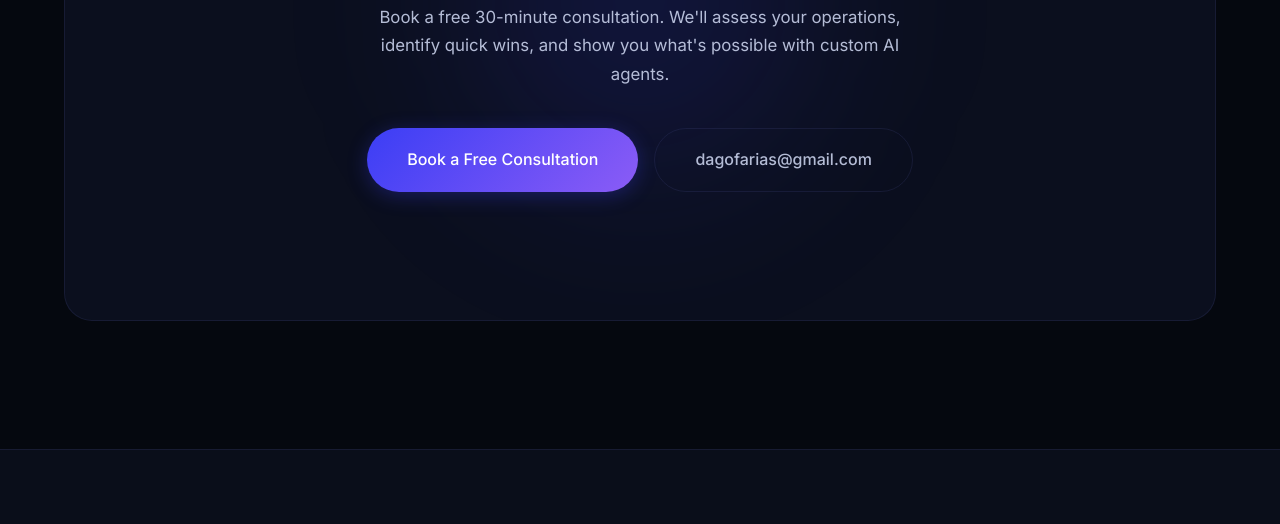
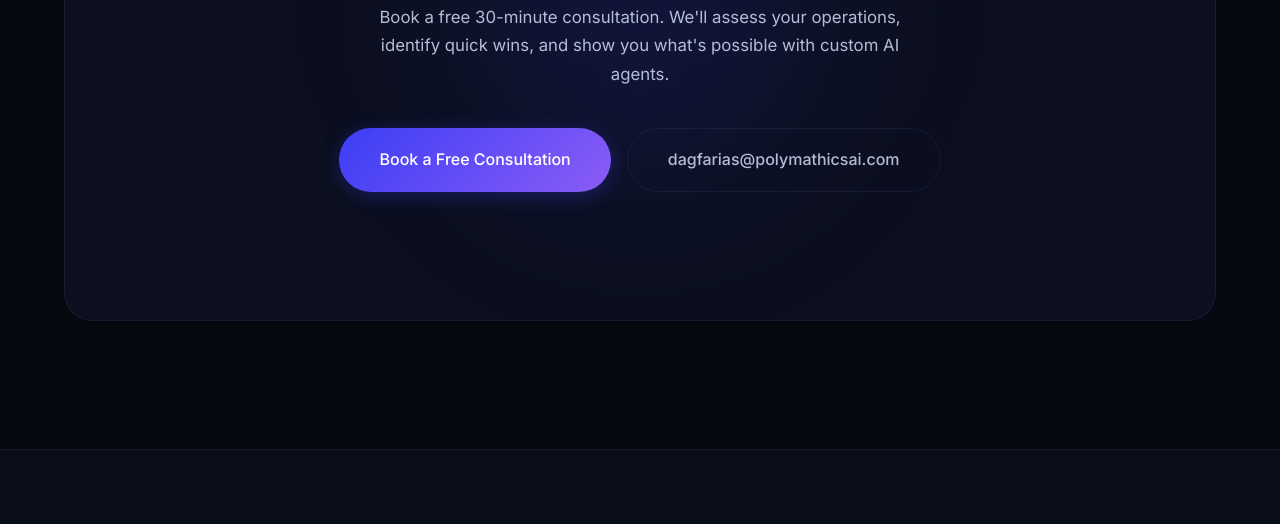
Before and after one commit to tenken127/polymathicstrat, a website built with Vite: page index.html in a window 1280 px wide. Shown: the part 5620-6144 px from the top of the page. Built offline with nearby package versions, Linux system fonts and the light colour scheme; animation ran at ten frames a second; a web font is replaced by a local one.

Commit message:
Update CTA email to dagfarias@polymathicsai.com

```diff
--- a/index.html
+++ b/index.html
@@ -344,8 +344,8 @@
         <p class="cta-text">Book a free 30-minute consultation. We'll assess your operations, identify quick wins, and
           show you what's possible with custom AI agents.</p>
         <div class="cta-actions">
-          <a href="mailto:dagofarias@gmail.com" class="btn btn-primary btn-lg">Book a Free Consultation</a>
-          <a href="mailto:dagofarias@gmail.com" class="btn btn-ghost btn-lg">dagofarias@gmail.com</a>
+          <a href="mailto:dagfarias@polymathicsai.com" class="btn btn-primary btn-lg">Book a Free Consultation</a>
+          <a href="mailto:dagfarias@polymathicsai.com" class="btn btn-ghost btn-lg">dagfarias@polymathicsai.com</a>
         </div>
       </div>
     </div>
```
